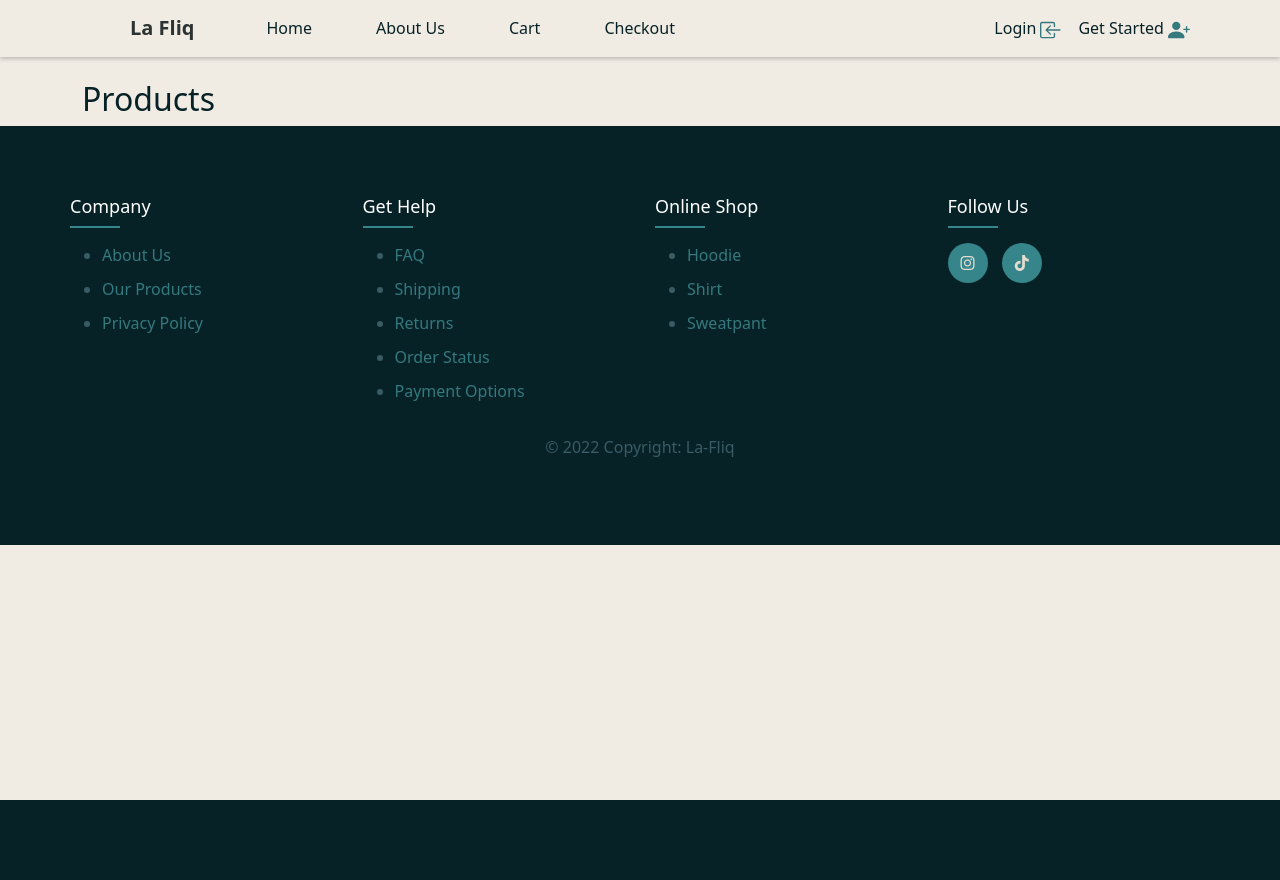
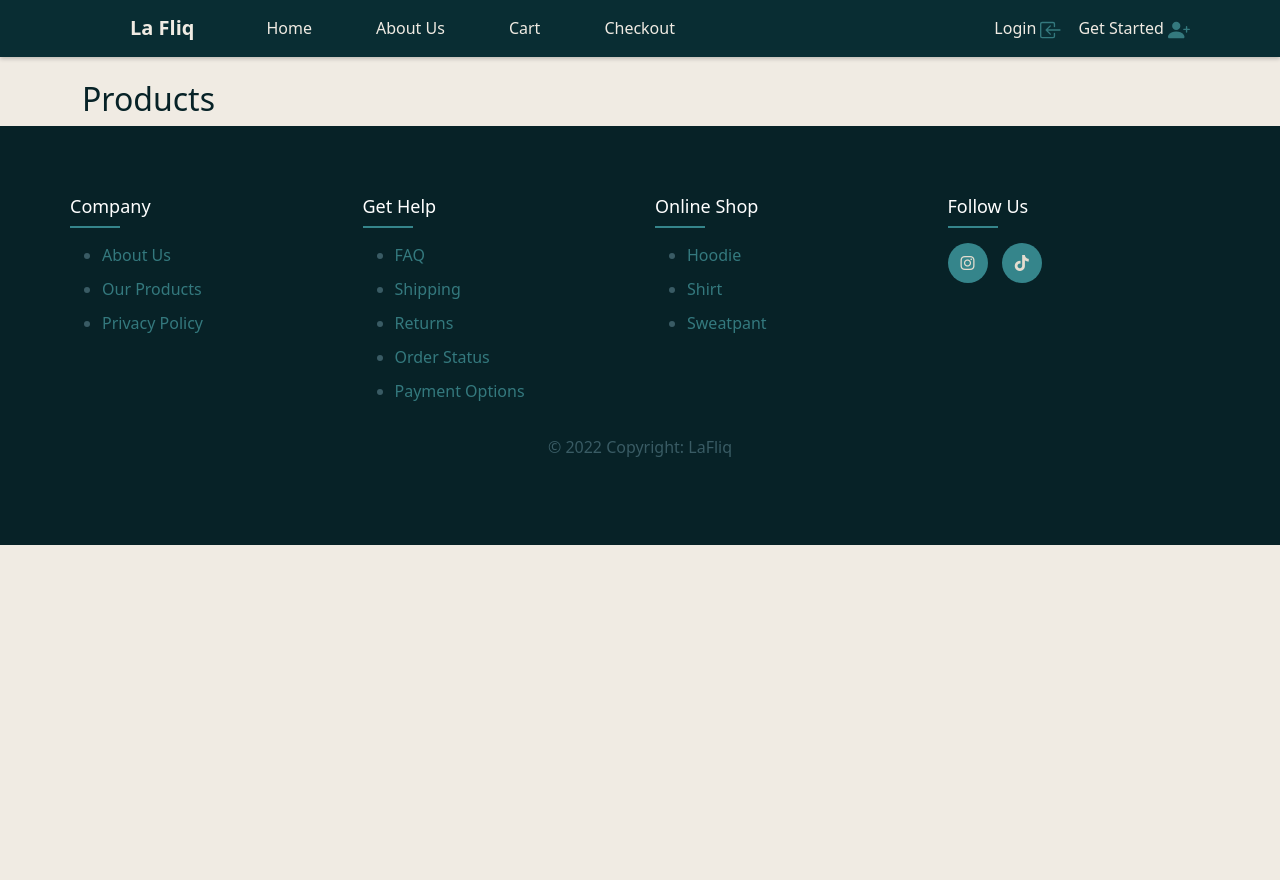
Before and after one commit to VinneyJ/LaFliq, a Django app: page / in a window 1280 px wide. Before the commit the page ends 800 px from the top, so only its background shows below. Run offline with Django 4.2, Linux system fonts and the light colour scheme; data that the repository does not hold is empty; some libraries are stand-ins or nearby versions.

Commit message:
Styled Navbar

```diff
--- a/fliq/templates/store/index.html
+++ b/fliq/templates/store/index.html
@@ -18,7 +18,7 @@
     <header>
         <nav class="navbar navbar-expand-md navbar-dark bg-steel fixed-top">
             <div class="container">
-                <a class="navbar-brand mr-5 ms-5" href="/" style="color:#2C3333; font-weight:bold;">La Fliq</a>
+                <a class="navbar-brand mr-5 ms-5" href="/" style="color:#F0EBE3; font-weight:bold;">La Fliq</a>
                 <button class="navbar-toggler" type="button" data-toggle="collapse" data-target="#">
                     <span class="navbar-toggler-icon"></span>
                 </button>
@@ -111,7 +111,7 @@
     <!-- Footer Elements -->
 
     <!-- Copyright -->
-    <div class="footer-copyright text-center py-3">© 2022 Copyright: La-Fliq
+    <div class="footer-copyright text-center py-3">© 2022 Copyright: LaFliq
     </div>
     <!-- Copyright -->
 
--- a/static/css/index.css
+++ b/static/css/index.css
@@ -7,20 +7,25 @@ body {
     background: #F0EBE3;
     color: #395B64;
     margin-top: 5rem;
+    height: 100vh;
   }
   h1, h2, h3, h4, h5, h6 {
     color: #072227;
   }
 nav{
     box-shadow: 0 2px 4px 0 rgba(0,0,0,.2);
+    background-color:#092d33;
 }
+/* header .navbar-nav{
+    background-color:#072227
+} */
 header .navbar-nav .nav-link {
-    color: #072227;
+    color: #F0EBE3;
 
   }
 
 header .navbar-nav .nav-link:hover {
-    color: #34797e;
+    color: #35858B;
   }
 header .navbar-nav .nav-link.active {
     font-weight: 500;
```
